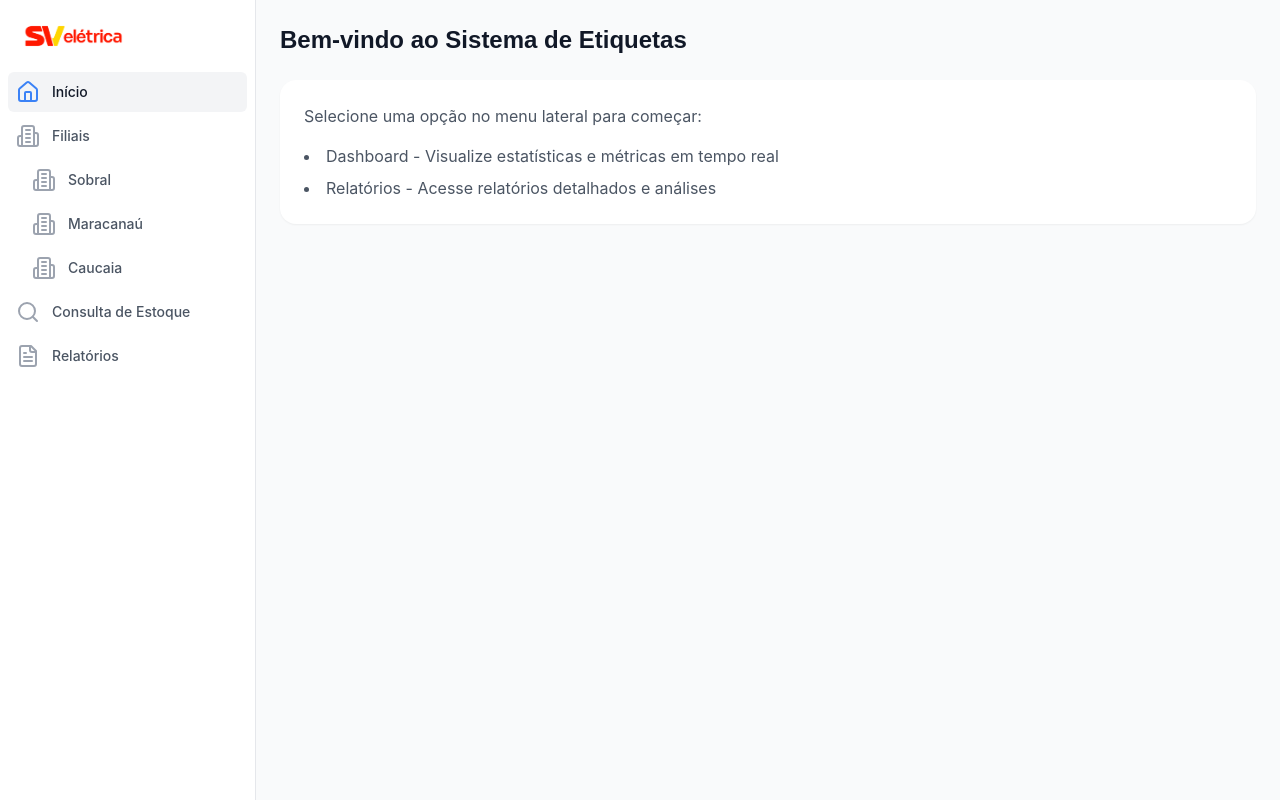
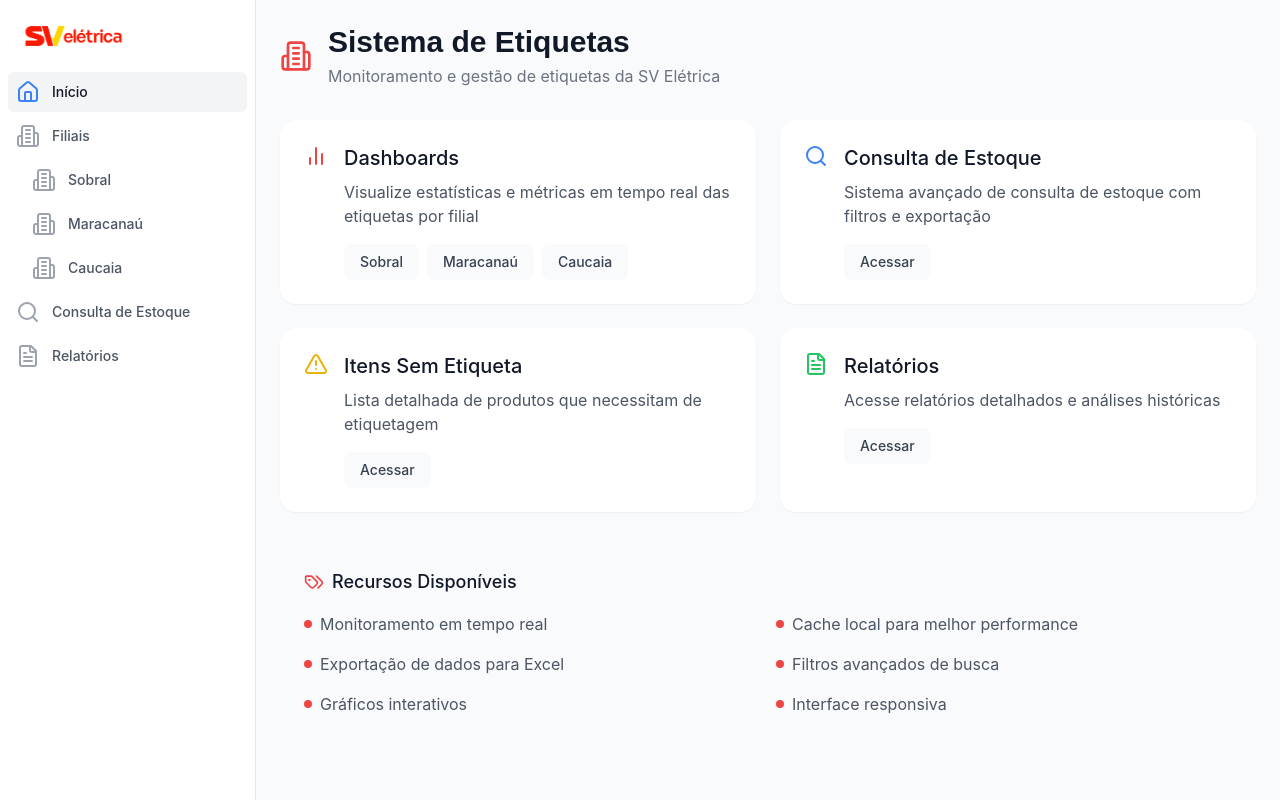
Before and after one commit to sveletrica/dashboard-etiquetas, a React (Create React App) app: page / in a window 1280 px wide. Built offline with nearby package versions, Linux system fonts and the light colour scheme; a web font is replaced by a local one.

Commit message:
diversas modificacoes e melhorias

```diff
--- a/src/pages/ConsultaEstoque/hooks/useTableData.js
+++ b/src/pages/ConsultaEstoque/hooks/useTableData.js
@@ -6,7 +6,7 @@ export const useTableData = () => {
   const [data, setData] = useState([]);
   const [loading, setLoading] = useState(true);
   const [loadingProgress, setLoadingProgress] = useState(0);
-  const [lastUpdate, setLastUpdate] = useState(null);
+  const [lastUpdateEstoque, setLastUpdateEstoque] = useState(null);
 
   const loadFromCache = useCallback(() => {
     try {
@@ -27,7 +27,7 @@ export const useTableData = () => {
           });
 
           setData(parsedData.data);
-          setLastUpdate(parsedData.lastUpdate);
+          setLastUpdateEstoque(parsedData.lastUpdate);
           setLoading(false);
           return true;
         } else {
@@ -147,7 +147,7 @@ export const useTableData = () => {
         setLoadingProgress(100);
 
         setData(formattedData);
-        setLastUpdate(jsonData[0]?.Atualizacao || new Date().toISOString());
+        setLastUpdateEstoque(jsonData[0]?.Atualizacao || new Date().toISOString());
         saveToCache(formattedData, jsonData[0]?.Atualizacao);
 
         toast.success(`${ formattedData.length } registros carregados`);
@@ -184,7 +184,7 @@ export const useTableData = () => {
     data,
     loading,
     loadingProgress,
-    lastUpdate,
+    lastUpdateEstoque,
     fetchData: () => fetchData(true), // Força refresh ao chamar manualmente
     isLoading: loading,
     progress: loadingProgress,
--- a/src/pages/ConsultaEstoque/index.js
+++ b/src/pages/ConsultaEstoque/index.js
@@ -163,7 +163,7 @@ const ConsultaEstoque = () => {
     data,
     loading,
     loadingProgress,
-    lastUpdate,
+    lastUpdateEstoque,
     fetchData: originalFetchData,
   } = useTableData();
 
@@ -240,7 +240,7 @@ const ConsultaEstoque = () => {
       <div className="min-h-screen bg-gray-50 flex flex-col">
         <div className="p-4 md:p-6 max-w-[1920px] mx-auto flex-grow flex flex-col">
           <TableHeader
-            lastUpdate={lastUpdate}
+            lastUpdate={lastUpdateEstoque}
             globalFilter={globalFilter}
             setGlobalFilter={setGlobalFilter}
             loading={loading}
--- a/src/pages/Home/index.js
+++ b/src/pages/Home/index.js
@@ -1,18 +1,133 @@
 import React from 'react';
+import { useNavigate } from 'react-router-dom';
+import {
+  BarChart2,
+  Tags,
+  FileText,
+  Search,
+  AlertTriangle,
+  Building2
+} from 'lucide-react';
 
 const HomePage = () => {
+  const navigate = useNavigate();
+
+  const menuItems = [
+    {
+      title: 'Dashboards',
+      icon: <BarChart2 className="h-6 w-6 text-red-500" />,
+      description: 'Visualize estatísticas e métricas em tempo real das etiquetas por filial',
+      options: [
+        { name: 'Sobral', path: '/sobral' },
+        { name: 'Maracanaú', path: '/maracanau' },
+        { name: 'Caucaia', path: '/caucaia' }
+      ]
+    },
+    {
+      title: 'Consulta de Estoque',
+      icon: <Search className="h-6 w-6 text-blue-500" />,
+      description: 'Sistema avançado de consulta de estoque com filtros e exportação',
+      path: '/consulta-estoque'
+    },
+    {
+      title: 'Itens Sem Etiqueta',
+      icon: <AlertTriangle className="h-6 w-6 text-yellow-500" />,
+      description: 'Lista detalhada de produtos que necessitam de etiquetagem',
+      path: '/itens-sem-etiqueta'
+    },
+    {
+      title: 'Relatórios',
+      icon: <FileText className="h-6 w-6 text-green-500" />,
+      description: 'Acesse relatórios detalhados e análises históricas',
+      path: '/reports'
+    }
+  ];
+
   return (
-    <div className="p-6">
-      <h1 className="text-2xl font-allotrope font-semibold text-gray-900 mb-6">
-        Bem-vindo ao Sistema de Etiquetas
-      </h1>
-      <div className="bg-white rounded-2xl shadow-sm p-6">
-        <p className="text-gray-600 mb-4">
-          Selecione uma opção no menu lateral para começar:
-        </p>
-        <ul className="list-disc list-inside text-gray-600 space-y-2">
-          <li>Dashboard - Visualize estatísticas e métricas em tempo real</li>
-          <li>Relatórios - Acesse relatórios detalhados e análises</li>
+    <div className="p-6 max-w-7xl mx-auto">
+      <div className="flex items-center gap-4 mb-8">
+        <Building2 className="h-8 w-8 text-red-500" />
+        <div>
+          <h1 className="text-3xl font-allotrope font-semibold text-gray-900">
+            Sistema de Etiquetas
+          </h1>
+          <p className="text-gray-500 mt-1">
+            Monitoramento e gestão de etiquetas da SV Elétrica
+          </p>
+        </div>
+      </div>
+
+      <div className="grid grid-cols-1 md:grid-cols-2 gap-6">
+        {menuItems.map((item) => (
+          <div key={item.title} className="bg-white rounded-2xl shadow-sm p-6 hover:shadow-md transition-shadow">
+            <div className="flex items-start gap-4">
+              {item.icon}
+              <div className="flex-1">
+                <h2 className="text-xl font-medium text-gray-900 mb-2">
+                  {item.title}
+                </h2>
+                <p className="text-gray-600 mb-4">
+                  {item.description}
+                </p>
+
+                {item.options ? (
+                  <div className="flex flex-wrap gap-2">
+                    {item.options.map((option) => (
+                      <button
+                        key={option.path}
+                        onClick={() => navigate(option.path)}
+                        className="px-4 py-2 bg-gray-50 text-gray-700 rounded-lg hover:bg-gray-100 transition-colors text-sm font-medium"
+                      >
+                        {option.name}
+                      </button>
+                    ))}
+                  </div>
+                ) : (
+                  <button
+                    onClick={() => navigate(item.path)}
+                    className="px-4 py-2 bg-gray-50 text-gray-700 rounded-lg hover:bg-gray-100 transition-colors text-sm font-medium"
+                  >
+                    Acessar
+                  </button>
+                )}
+              </div>
+            </div>
+          </div>
+        ))}
+      </div>
+
+      <div className="mt-8 bg-gray-50 rounded-2xl p-6">
+        <div className="flex items-center gap-2 mb-4">
+          <Tags className="h-5 w-5 text-red-500" />
+          <h2 className="text-lg font-medium text-gray-900">
+            Recursos Disponíveis
+          </h2>
+        </div>
+        <ul className="grid grid-cols-1 md:grid-cols-2 gap-4 text-gray-600">
+          <li className="flex items-center gap-2">
+            <span className="w-2 h-2 bg-red-500 rounded-full" />
+            Monitoramento em tempo real
+          </li>
+          <li className="flex items-center gap-2">
+            <span className="w-2 h-2 bg-red-500 rounded-full" />
+            Cache local para melhor performance
+          </li>
+          <li className="flex items-center gap-2">
+            <span className="w-2 h-2 bg-red-500 rounded-full" />
+            Exportação de dados para Excel
+          </li>
+          <li className="flex items-center gap-2">
+            <span className="w-2 h-2 bg-red-500 rounded-full" />
+            Filtros avançados de busca
+          </li>
+          <li className="flex items-center gap-2">
+            <span className="w-2 h-2 bg-red-500 rounded-full" />
+            Gráficos interativos
+          </li>
+          <li className="flex items-center gap-2">
+            <span className="w-2 h-2 bg-red-500 rounded-full" />
+            Interface responsiva
+          </li>
         </ul>
       </div>
     </div>
--- a/tailwind.config.js
+++ b/tailwind.config.js
@@ -7,16 +7,18 @@ module.exports = {
     extend: {
       fontFamily: {
         'allotrope': ['allotrope', 'sans-serif']
+      },
+      keyframes: {
+        'scale-in': {
+          '0%': { transform: 'scale(0)' },
+          '50%': { transform: 'scale(1.2)' },
+          '100%': { transform: 'scale(1)' }
+        }
+      },
+      animation: {
+        'scale-in': 'scale-in 0.3s ease-in-out'
       }
     },
   },
   plugins: [],
-  extend: {
-    backgroundColor: {
-      'highlight': '#fff3cd',
-    },
-    textColor: {
-      'highlight': '#856404',
-    },
-  },
 };
```
Also changed, not shown: src/components/DashboardEtiquetas/index.js (+71 -5 lines), 1 other file (tests, documents, lock files or other folders).
